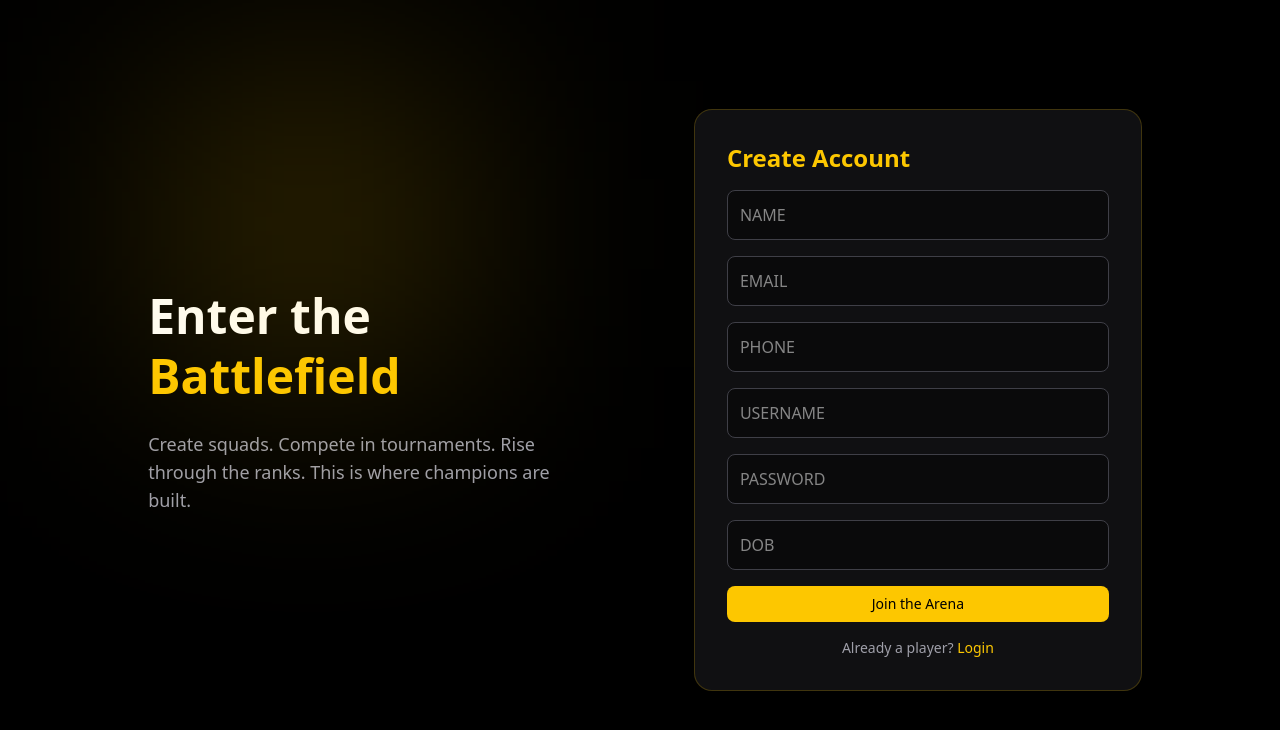
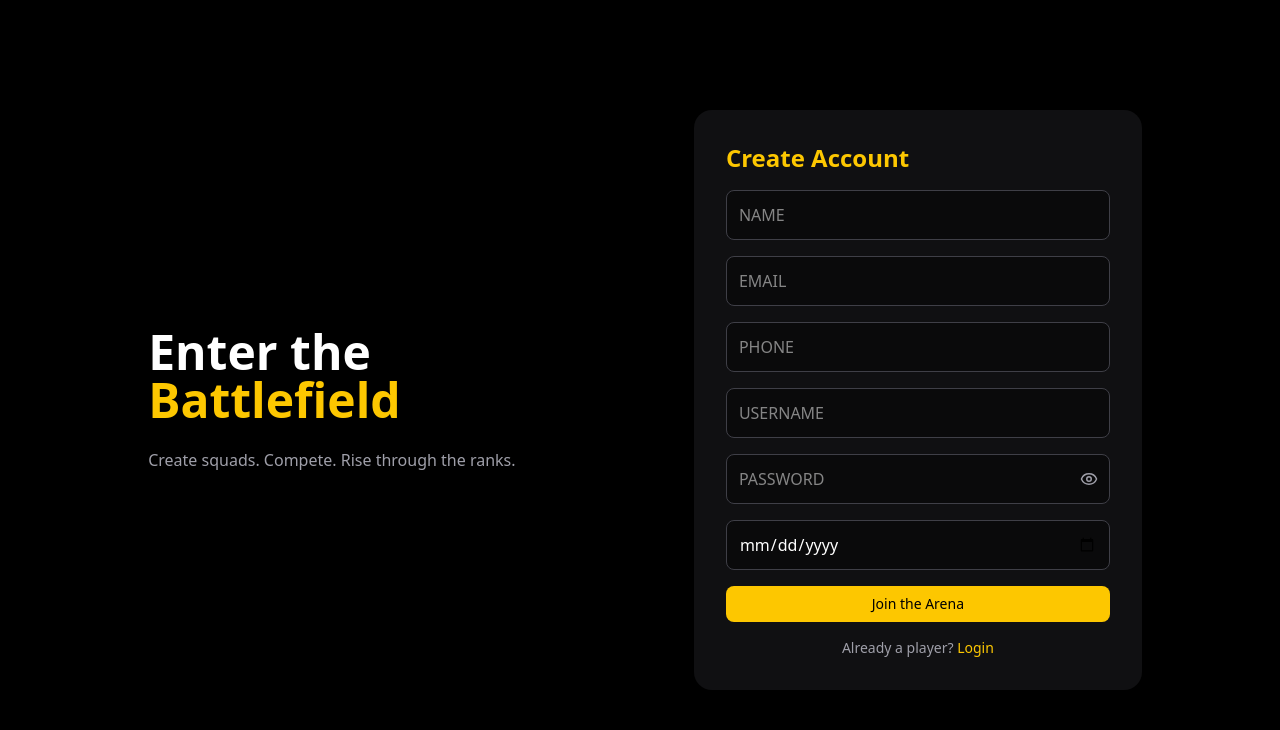
Before and after one commit to Apurba-pal/PMS_frontend, a Next.js app: page /signup in a window 1280 px wide. Shown: the top 730 px of the page. Built offline with nearby package versions, Linux system fonts and the light colour scheme.

Commit message:
added form validation and show password

```diff
--- a/src/app/(auth)/login/page.jsx
+++ b/src/app/(auth)/login/page.jsx
@@ -5,6 +5,7 @@ import { useRouter } from "next/navigation";
 import { loginUser } from "@/services/authService";
 import useAuthStore from "@/store/authStore";
 import { Button } from "@/components/ui/button";
+import { Eye, EyeOff } from "lucide-react";
 
 export default function LoginPage() {
   const router = useRouter();
@@ -12,6 +13,7 @@ export default function LoginPage() {
 
   const [form, setForm] = useState({ identifier: "", password: "" });
   const [loading, setLoading] = useState(false);
+  const [showPassword, setShowPassword] = useState(false);
 
   const handleChange = (e) =>
     setForm({ ...form, [e.target.name]: e.target.value });
@@ -23,6 +25,7 @@ export default function LoginPage() {
     try {
       await loginUser(form);
       login({});
+
       const res = await fetch("http://localhost:5000/api/auth/me", {
         credentials: "include",
       });
@@ -33,7 +36,6 @@ if (data.role === "ADMIN") {
       } else {
         router.replace("/dashboard");
       }
-
     } catch (err) {
       alert(err.response?.data?.message || "Login failed");
     } finally {
@@ -43,7 +45,6 @@ if (data.role === "ADMIN") {
 
   return (
     <div className="flex min-h-screen bg-black text-white">
-
       {/* LEFT SIDE */}
       <div className="hidden lg:flex w-1/2 flex-col justify-center px-16 relative">
         <div className="absolute top-20 left-20 h-72 w-72 bg-yellow-400/20 blur-[120px]" />
@@ -63,6 +64,7 @@ if (data.role === "ADMIN") {
         >
           <h2 className="text-2xl font-bold text-yellow-400">Login</h2>
 
+          {/* IDENTIFIER */}
           <input
             name="identifier"
             placeholder="Email / Username / Phone"
@@ -70,13 +72,23 @@ if (data.role === "ADMIN") {
             onChange={handleChange}
           />
 
+          {/* PASSWORD WITH TOGGLE */}
+          <div className="relative">
             <input
-            type="password"
+              type={showPassword ? "text" : "password"}
               name="password"
               placeholder="Password"
-            className="w-full rounded-md bg-black/40 border border-zinc-700 p-3 focus:border-yellow-400 outline-none"
+              className="w-full rounded-md bg-black/40 border border-zinc-700 p-3 pr-10 focus:border-yellow-400 outline-none"
               onChange={handleChange}
             />
+            <button
+              type="button"
+              onClick={() => setShowPassword(!showPassword)}
+              className="absolute right-3 top-1/2 -translate-y-1/2 text-zinc-400 hover:text-yellow-400"
+            >
+              {showPassword ? <EyeOff size={18} /> : <Eye size={18} />}
+            </button>
+          </div>
 
           <Button className="w-full bg-yellow-400 text-black hover:bg-yellow-300">
             {loading ? "Entering Arena..." : "Enter Arena"}
--- a/src/app/(auth)/signup/page.jsx
+++ b/src/app/(auth)/signup/page.jsx
@@ -4,9 +4,11 @@ import { useState } from "react";
 import { useRouter } from "next/navigation";
 import { signupUser } from "@/services/authService";
 import { Button } from "@/components/ui/button";
+import { Eye, EyeOff } from "lucide-react";
 
 export default function SignupPage() {
   const router = useRouter();
+
   const [form, setForm] = useState({
     name: "",
     email: "",
@@ -16,11 +18,75 @@ export default function SignupPage() {
     dob: "",
   });
 
-  const handleChange = (e) =>
-    setForm({ ...form, [e.target.name]: e.target.value });
+  const [errors, setErrors] = useState({});
+  const [showPassword, setShowPassword] = useState(false);
+
+  // 🔒 STRICT INPUT HANDLERS
+  const handleChange = (e) => {
+    const { name, value } = e.target;
+
+    let newValue = value;
+
+    // Name → letters + space only
+    if (name === "name") {
+      newValue = value.replace(/[^A-Za-z ]/g, "");
+    }
+
+    // Phone → digits only + max 10
+    if (name === "phone") {
+      newValue = value.replace(/\D/g, "").slice(0, 10);
+    }
+
+    setForm({ ...form, [name]: newValue });
+    setErrors({ ...errors, [name]: "" });
+  };
+
+  // 🔒 VALIDATION LOGIC (FINAL CHECK)
+  const validate = () => {
+    const newErrors = {};
+
+    if (!form.name.trim()) {
+      newErrors.name = "Name is required";
+    }
+
+    if (!/^\S+@\S+\.\S+$/.test(form.email)) {
+      newErrors.email = "Invalid email address";
+    }
+
+    if (form.phone.length !== 10) {
+      newErrors.phone = "Phone number must be exactly 10 digits";
+    }
+
+    if (!/^(?=.*[A-Za-z])(?=.*\d)[A-Za-z\d]{8,}$/.test(form.password)) {
+      newErrors.password =
+        "Password must be at least 8 characters and include letters & numbers";
+    }
+
+    if (!form.dob) {
+      newErrors.dob = "Date of birth is required";
+    } else {
+      const dob = new Date(form.dob);
+      const today = new Date();
+      const age =
+        today.getFullYear() -
+        dob.getFullYear() -
+        (today < new Date(today.getFullYear(), dob.getMonth(), dob.getDate())
+          ? 1
+          : 0);
+
+      if (age < 16) {
+        newErrors.dob = "You must be at least 16 years old";
+      }
+    }
+
+    setErrors(newErrors);
+    return Object.keys(newErrors).length === 0;
+  };
 
   const handleSubmit = async (e) => {
     e.preventDefault();
+    if (!validate()) return;
+
     try {
       await signupUser(form);
       router.push("/login");
@@ -31,42 +97,102 @@ export default function SignupPage() {
 
   return (
     <div className="flex min-h-screen bg-black text-white">
-
-      {/* LEFT SIDE */}
-      <div className="hidden lg:flex w-1/2 flex-col justify-center px-16 relative">
-        <div className="absolute top-20 left-20 h-72 w-72 bg-yellow-400/20 blur-[120px]" />
-        <h1 className="text-5xl font-bold leading-tight">
+      {/* LEFT */}
+      <div className="hidden lg:flex w-1/2 flex-col justify-center px-16">
+        <h1 className="text-5xl font-bold">
           Enter the <span className="text-yellow-400">Battlefield</span>
         </h1>
-        <p className="mt-6 text-zinc-400 text-lg max-w-md">
-          Create squads. Compete in tournaments. Rise through the ranks.
-          This is where champions are built.
+        <p className="mt-6 text-zinc-400">
+          Create squads. Compete. Rise through the ranks.
         </p>
       </div>
 
-      {/* RIGHT SIDE FORM */}
+      {/* FORM */}
       <div className="flex w-full lg:w-1/2 items-center justify-center px-6">
         <form
           onSubmit={handleSubmit}
-          className="w-full max-w-md space-y-4 rounded-2xl border border-yellow-400/20 bg-zinc-900/70 p-8 backdrop-blur"
+          className="w-full max-w-md space-y-4 rounded-2xl bg-zinc-900/70 p-8"
         >
-          <h2 className="text-2xl font-bold text-yellow-400">Create Account</h2>
+          <h2 className="text-2xl font-bold text-yellow-400">
+            Create Account
+          </h2>
 
-          {Object.keys(form).map((key) => (
+          {/* NAME */}
+          <input
+            name="name"
+            placeholder="NAME"
+            value={form.name}
+            onChange={handleChange}
+            className="w-full rounded-md bg-black/40 border border-zinc-700 p-3"
+          />
+          {errors.name && <p className="text-red-400 text-sm">{errors.name}</p>}
+
+          {/* EMAIL */}
+          <input
+            type="email"
+            name="email"
+            placeholder="EMAIL"
+            value={form.email}
+            onChange={handleChange}
+            className="w-full rounded-md bg-black/40 border border-zinc-700 p-3"
+          />
+          {errors.email && <p className="text-red-400 text-sm">{errors.email}</p>}
+
+          {/* PHONE */}
+          <input
+            type="tel"
+            name="phone"
+            placeholder="PHONE"
+            value={form.phone}
+            onChange={handleChange}
+            className="w-full rounded-md bg-black/40 border border-zinc-700 p-3"
+          />
+          {errors.phone && <p className="text-red-400 text-sm">{errors.phone}</p>}
+
+          {/* USERNAME */}
+          <input
+            name="username"
+            placeholder="USERNAME"
+            value={form.username}
+            onChange={handleChange}
+            className="w-full rounded-md bg-black/40 border border-zinc-700 p-3"
+          />
+
+          {/* PASSWORD */}
+          <div className="relative">
             <input
-              key={key}
-              name={key}
-              type={key === "password" ? "password" : "text"}
-              placeholder={key.toUpperCase()}
-              className="w-full rounded-md bg-black/40 border border-zinc-700 p-3 focus:border-yellow-400 outline-none"
+              type={showPassword ? "text" : "password"}
+              name="password"
+              placeholder="PASSWORD"
+              value={form.password}
               onChange={handleChange}
+              className="w-full rounded-md bg-black/40 border border-zinc-700 p-3 pr-10"
             />
-          ))}
+            <button
+              type="button"
+              onClick={() => setShowPassword(!showPassword)}
+              className="absolute right-3 top-1/2 -translate-y-1/2 text-zinc-400"
+            >
+              {showPassword ? <EyeOff size={18} /> : <Eye size={18} />}
+            </button>
+          </div>
+          {errors.password && (
+            <p className="text-red-400 text-sm">{errors.password}</p>
+          )}
 
-          <Button className="w-full bg-yellow-400 text-black hover:bg-yellow-300">
+          {/* DOB */}
+          <input
+            type="date"
+            name="dob"
+            value={form.dob}
+            onChange={handleChange}
+            className="w-full rounded-md bg-black/40 border border-zinc-700 p-3"
+          />
+          {errors.dob && <p className="text-red-400 text-sm">{errors.dob}</p>}
+
+          <Button className="w-full bg-yellow-400 text-black">
             Join the Arena
           </Button>
-
           <p className="text-sm text-zinc-400 text-center">
             Already a player?{" "}
             <span
```
Lines whose indentation alone changed are shown as unchanged.
